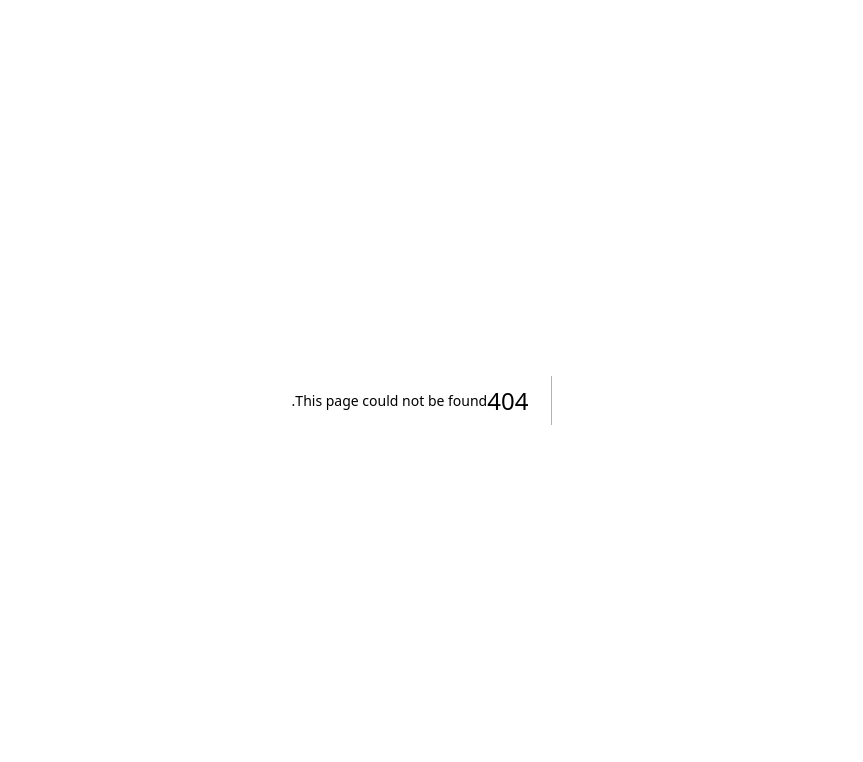
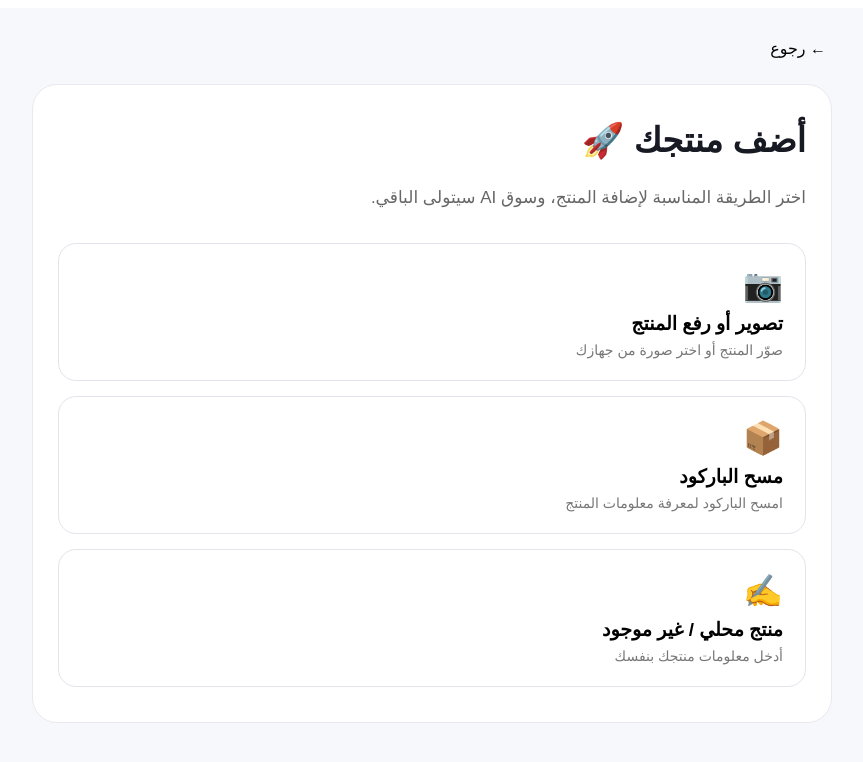
Before and after one commit to suqaiapp-creator/suq-ai, a Next.js app: page /add-product in a window 1280 px wide. Before the commit this address had no page. Shown: the top 762 px of the page, without its empty margins (208-1071 px from the left). Built offline with nearby package versions, Linux system fonts and the light colour scheme.

Commit message:
Add AddProduct component for product submission

```diff
--- /dev/null
+++ b/app/add-product/page.js
@@ -0,0 +1,141 @@
+"use client";
+
+import { useState } from "react";
+
+export default function AddProduct() {
+  const [selected, setSelected] = useState("");
+
+  const options = [
+    {
+      id: "photo",
+      icon: "📷",
+      title: "تصوير أو رفع المنتج",
+      text: "صوّر المنتج أو اختر صورة من جهازك",
+    },
+    {
+      id: "barcode",
+      icon: "📦",
+      title: "مسح الباركود",
+      text: "امسح الباركود لمعرفة معلومات المنتج",
+    },
+    {
+      id: "local",
+      icon: "✍️",
+      title: "منتج محلي / غير موجود",
+      text: "أدخل معلومات منتجك بنفسك",
+    },
+  ];
+
+  return (
+    <main
+      dir="rtl"
+      style={{
+        minHeight: "100vh",
+        background: "#f7f8fc",
+        fontFamily: "Arial, sans-serif",
+        color: "#171923",
+        padding: "30px 20px",
+      }}
+    >
+      <div style={{ maxWidth: "800px", margin: "0 auto" }}>
+        <button
+          onClick={() => window.history.back()}
+          style={{
+            border: "none",
+            background: "transparent",
+            fontSize: "16px",
+            cursor: "pointer",
+            marginBottom: "25px",
+          }}
+        >
+          ← رجوع
+        </button>
+
+        <div
+          style={{
+            background: "#fff",
+            borderRadius: "25px",
+            padding: "35px 25px",
+            border: "1px solid #e8e8ef",
+          }}
+        >
+          <h1 style={{ marginTop: 0, fontSize: "34px" }}>
+            أضف منتجك 🚀
+          </h1>
+
+          <p
+            style={{
+              color: "#666",
+              fontSize: "17px",
+              lineHeight: "1.8",
+            }}
+          >
+            اختر الطريقة المناسبة لإضافة المنتج، وسوق AI سيتولى الباقي.
+          </p>
+
+          <div
+            style={{
+              display: "grid",
+              gap: "15px",
+              marginTop: "30px",
+            }}
+          >
+            {options.map((option) => (
+              <button
+                key={option.id}
+                onClick={() => setSelected(option.id)}
+                style={{
+                  textAlign: "right",
+                  border:
+                    selected === option.id
+                      ? "2px solid #6246e5"
+                      : "1px solid #e3e3ea",
+                  background:
+                    selected === option.id ? "#f3f0ff" : "#fff",
+                  borderRadius: "18px",
+                  padding: "22px",
+                  cursor: "pointer",
+                }}
+              >
+                <div style={{ fontSize: "32px", marginBottom: "8px" }}>
+                  {option.icon}
+                </div>
+
+                <div
+                  style={{
+                    fontSize: "19px",
+                    fontWeight: "700",
+                    marginBottom: "7px",
+                  }}
+                >
+                  {option.title}
+                </div>
+
+                <div style={{ color: "#777", fontSize: "14px" }}>
+                  {option.text}
+                </div>
+              </button>
+            ))}
+          </div>
+
+          {selected && (
+            <div
+              style={{
+                marginTop: "25px",
+                padding: "20px",
+                background: "#f8f8fb",
+                borderRadius: "16px",
+              }}
+            >
+              <strong>
+                {selected === "photo" && "📷 سيتم تجهيز رفع صورة المنتج"}
+                {selected === "barcode" && "📦 سيتم تجهيز قارئ الباركود"}
+                {selected === "local" && "✍️ سيتم تجهيز بيانات المنتج المحلي"}
+              </strong>
+            </div>
+          )}
+        </div>
+      </div>
+    </main>
+  );
+}
```
